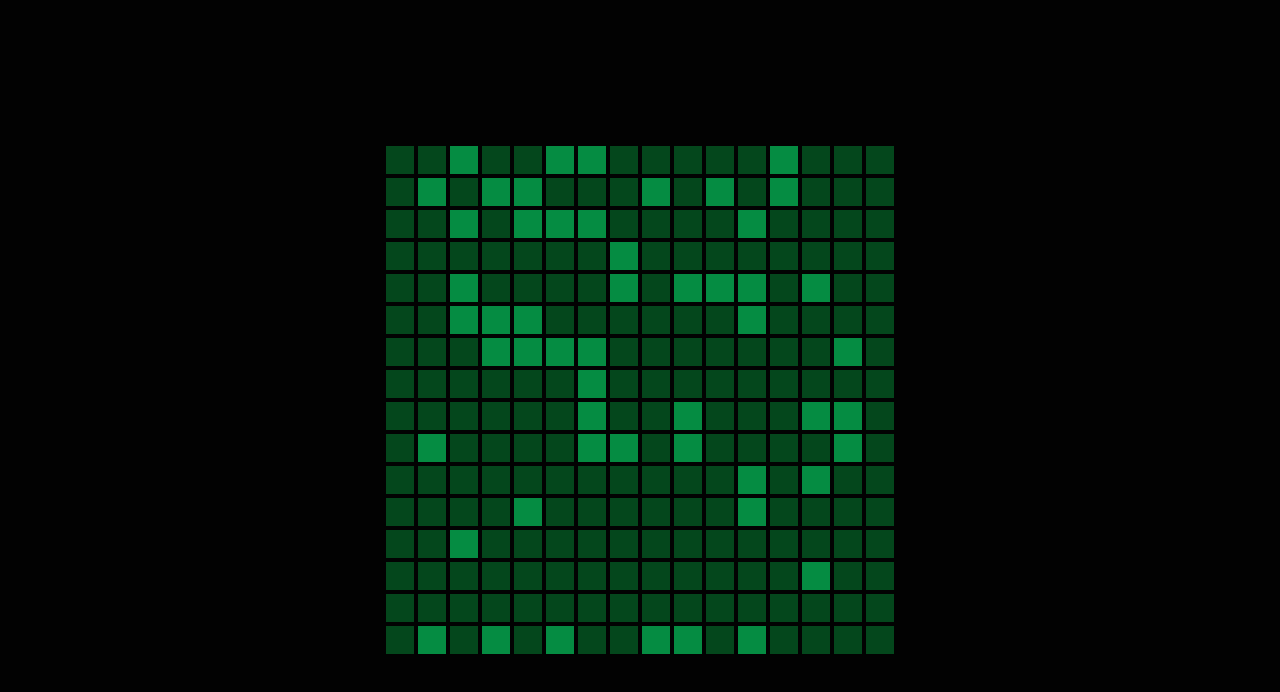
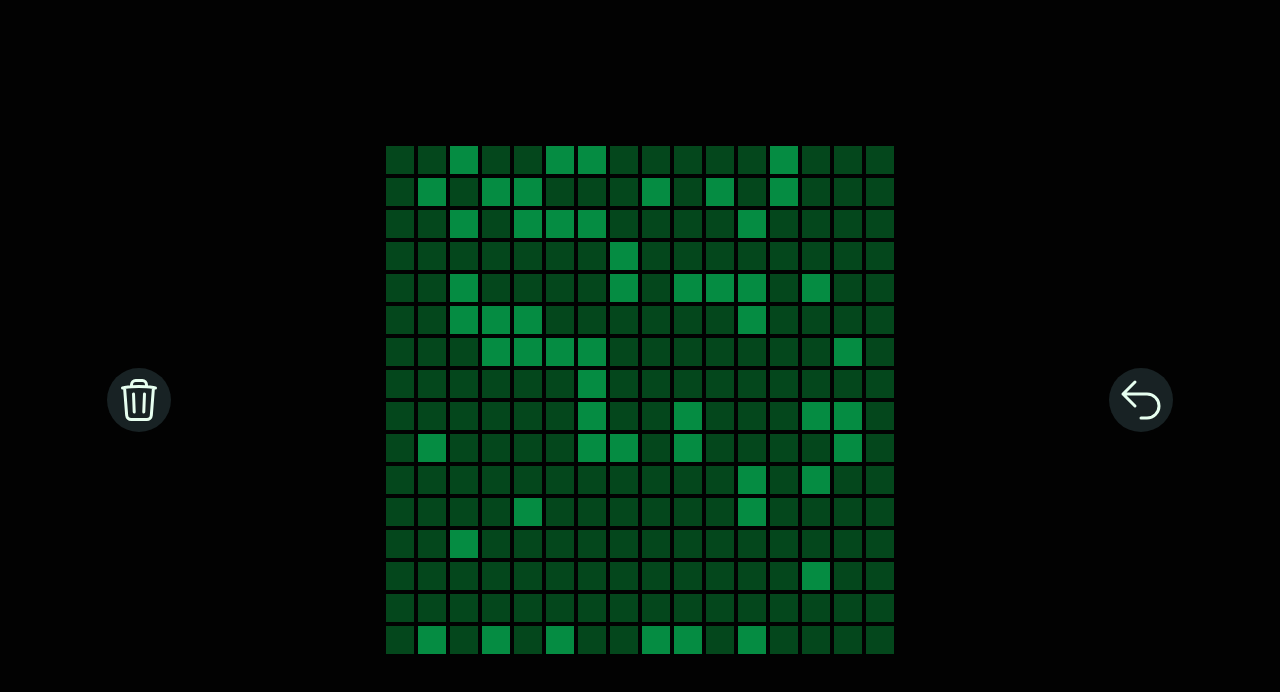
Before and after one commit to simondoesstuff/latent_canvas, a SvelteKit app: page / in a window 1280 px wide. Shown: the top 692 px of the page. Built offline with nearby package versions, Linux system fonts and the light colour scheme.

Commit message:
delete & undo UI

```diff
--- a/src/app.css
+++ b/src/app.css
@@ -11,6 +11,25 @@
   --color-primary-4: #0D2818;
 }
 
+@layer utilities {
+  .big {
+    @apply w-full h-full;
+  }
+
+  .biggest {
+    @apply w-dvw h-dvh;
+  }
+
+  .grid-center {
+    @apply grid place-items-center;
+  }
+}
+
 html {
-  @apply bg-bg text-fg;
+  @apply text-fg;
 }
+
+html {
+  @apply bg-bg;
+  scrollbar-color: var(--color-bg);
+}
--- /dev/null
+++ b/src/lib/icons/Close.svelte
@@ -0,0 +1,12 @@
+<!-- provided by https://heroicons.com/ -->
+
+<svg
+	xmlns="http://www.w3.org/2000/svg"
+	fill="none"
+	viewBox="0 0 100% 100%"
+	stroke-width="1.5"
+	stroke="currentColor"
+	class="size-6"
+>
+	<path stroke-linecap="round" stroke-linejoin="round" d="M6 18 18 6M6 6l12 12" />
+</svg>
--- /dev/null
+++ b/src/lib/icons/Trash.svelte
@@ -0,0 +1,15 @@
+<!-- provided by https://heroicons.com/ -->
+
+<svg
+	xmlns="http://www.w3.org/2000/svg"
+	fill="none"
+	viewBox="0 0 24 24"
+	stroke-width="1.5"
+	stroke="currentColor"
+>
+	<path
+		stroke-linecap="round"
+		stroke-linejoin="round"
+		d="m14.74 9-.346 9m-4.788 0L9.26 9m9.968-3.21c.342.052.682.107 1.022.166m-1.022-.165L18.16 19.673a2.25 2.25 0 0 1-2.244 2.077H8.084a2.25 2.25 0 0 1-2.244-2.077L4.772 5.79m14.456 0a48.108 48.108 0 0 0-3.478-.397m-12 .562c.34-.059.68-.114 1.022-.165m0 0a48.11 48.11 0 0 1 3.478-.397m7.5 0v-.916c0-1.18-.91-2.164-2.09-2.201a51.964 51.964 0 0 0-3.32 0c-1.18.037-2.09 1.022-2.09 2.201v.916m7.5 0a48.667 48.667 0 0 0-7.5 0"
+	/>
+</svg>
--- /dev/null
+++ b/src/lib/icons/Undo.svelte
@@ -0,0 +1,15 @@
+<!-- provided by https://heroicons.com/ -->
+
+<svg
+	xmlns="http://www.w3.org/2000/svg"
+	fill="none"
+	viewBox="0 0 24 24"
+	stroke-width="1.5"
+	stroke="currentColor"
+>
+	<path
+		stroke-linecap="round"
+		stroke-linejoin="round"
+		d="M9 15 3 9m0 0 6-6M3 9h12a6 6 0 0 1 0 12h-3"
+	/>
+</svg>
--- a/src/routes/+page.svelte
+++ b/src/routes/+page.svelte
@@ -1,12 +1,18 @@
 <script lang="ts">
+	import Close from '$lib/icons/Close.svelte';
 	import Grid from './Grid.svelte';
+	import Trash from '$lib/icons/Trash.svelte';
+	import Undo from '$lib/icons/Undo.svelte';
+	import { cubicOut } from 'svelte/easing';
+	import { scale } from 'svelte/transition';
 
-	const state: boolean[][] = $state([]);
+	let state: boolean[][] = $state([]);
+	const gridDim = [16, 16];
 
-	for (let y = 0; y < 16; y++) {
+	for (let y = 0; y < gridDim[1]; y++) {
 		let row: boolean[] = [];
 
-		for (let x = 0; x < 16; x++) {
+		for (let x = 0; x < gridDim[0]; x++) {
 			const v = Math.random() > 0.8;
 			row.push(v);
 		}
@@ -17,8 +23,74 @@
 	function onDraw(x: number, y: number) {
 		state[y][x] = true;
 	}
+
+	function clearState() {
+		state = state.map((row) => row.map(() => false));
+	}
+
+	let isModalOpen: boolean = $state(false);
+	const openModal = () => (isModalOpen = true);
+	const closeModal = () => (isModalOpen = false);
+
+	const onTrash = openModal;
+	function onUndo() {}
 </script>
 
-<div class="container mx-auto grid h-dvh w-dvw place-items-center p-4">
-	<Grid {state} ondraw={onDraw} />
-</div>
+<!-- Modal -->
+{#if isModalOpen}
+	<div class="big grid-center absolute z-10">
+		<div
+			transition:scale={{ start: 0.7, opacity: 0, duration: 210, easing: cubicOut }}
+			class="bg-bg border-fg grid-center relative z-10 border-2 p-5"
+		>
+			<h1 class="prose-2xl mb-3">Are you sure you want to do that?</h1>
+			<button
+				onclick={() => {
+					clearState();
+					closeModal();
+				}}
+				class="hover:text-bg m-3 rounded bg-red-400 p-5"
+			>
+				Erase the board
+			</button>
+			<button
+				aria-label="close modal"
+				onclick={closeModal}
+				class="bg-fg text-bg absolute top-0 right-0 aspect-square w-6 translate-x-[50%] -translate-y-[50%] rounded-full"
+			>
+				<Close />
+			</button>
+		</div>
+		<div onclick={closeModal} class="big absolute bg-black opacity-60"></div>
+	</div>
+{/if}
+
+<!-- main -->
+<main>
+	<div class="grid-center h-dvh w-dvw">
+		<div
+			class="flex max-md:h-full max-md:flex-col max-md:justify-center md:w-full md:justify-around"
+		>
+			<button onclick={onTrash} class="max-md:hidden"><Trash /></button>
+			<Grid {state} ondraw={onDraw} />
+			<button onclick={onUndo} class="max-md:hidden"><Undo /></button>
+			<!-- max-md: Under buttons -->
+			<div class="my-8 flex w-full justify-center gap-5 md:hidden">
+				<button onclick={onTrash}><Trash /></button>
+				<button onclick={onUndo}><Undo /></button>
+			</div>
+		</div>
+	</div>
+</main>
+
+<style lang="postcss">
+	@reference "../app.css";
+
+	button {
+		@apply cursor-pointer transition-all hover:scale-115 hover:brightness-155 active:scale-90;
+	}
+
+	main button {
+		@apply bg-bg-2 my-auto h-16 min-w-16 rounded-4xl p-2;
+	}
+</style>
--- a/src/routes/Grid.svelte
+++ b/src/routes/Grid.svelte
@@ -35,7 +35,7 @@
 						onmousedown={() => onMouseDown(x, y)}
 						onmouseenter={() => onMouseEnter(x, y)}
 						in:fade={{ duration: 150 }}
-						class="hover:bg-primary border-bg aspect-square w-8 border-[0.15rem] hover:scale-125 hover:border-0 hover:brightness-115"
+						class="hover:bg-primary border-bg aspect-square w-8 cursor-pointer border-[0.15rem] hover:scale-125 hover:border-0 hover:brightness-115"
 					></button>
 				{/key}
 			{/each}
```
